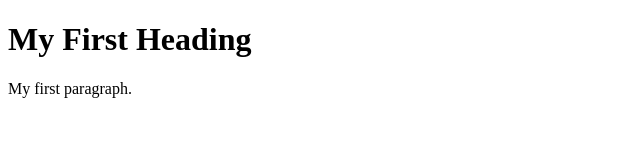
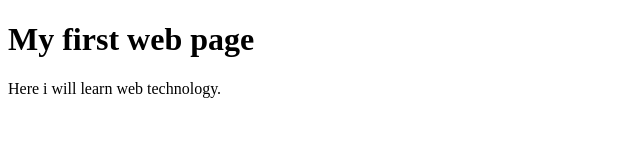
Before and after one commit to 420Daniels/my-first-repo, a plain HTML site: page index.html in a window 1280 px wide. Shown: the whole page, without its empty margins (0-640 px from the left). Drawn offline with Linux system fonts and the light colour scheme.

Commit message:
my first changes

```diff
--- a/index.html
+++ b/index.html
@@ -2,8 +2,8 @@
 <html>
 <body>
 
-<h1>My First Heading</h1>
-<p>My first paragraph.</p>
+<h1>My first web page</h1>
+<p>Here i will learn web technology.</p>
 
 </body>
 </html>
```
